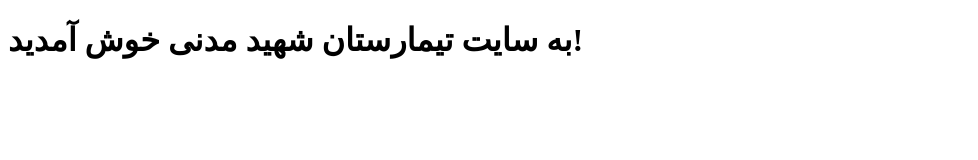
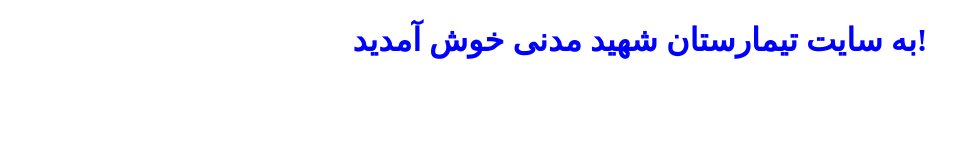
Before and after one commit to Mrborji415/Shahid-Madani-4, a plain HTML site: page index.html in a window 1280 px wide. Shown: the whole page, without its empty margins (0-978 px from the left). Drawn offline with Linux system fonts and the light colour scheme.

Commit message:
Add files via upload

```diff
--- a/index.html
+++ b/index.html
@@ -4,11 +4,16 @@
     <meta charset="UTF-8">
     <meta name="viewport" content="width=device-width, initial-scale=1.0">
     <title>Shahid-Madani-4</title>
-</head>
+    <link rel="stylesheet" href="style.css">
+</head >
 <body>
-    <h1>
-        به سایت تیمارستان شهید مدنی خوش آمدید!
-        </h1>
+    <header class="header">
+        <div class="head001">
+            <h1 class="h1">
+               به سایت تیمارستان شهید مدنی خوش آمدید!
+            </h1>
+        </div>
+
 
 </body>
 </html>
--- /dev/null
+++ b/style.css
@@ -0,0 +1,7 @@
+.h1{
+    text-align: center;
+
+}
+.head001{
+    color: blue;
+}
```
